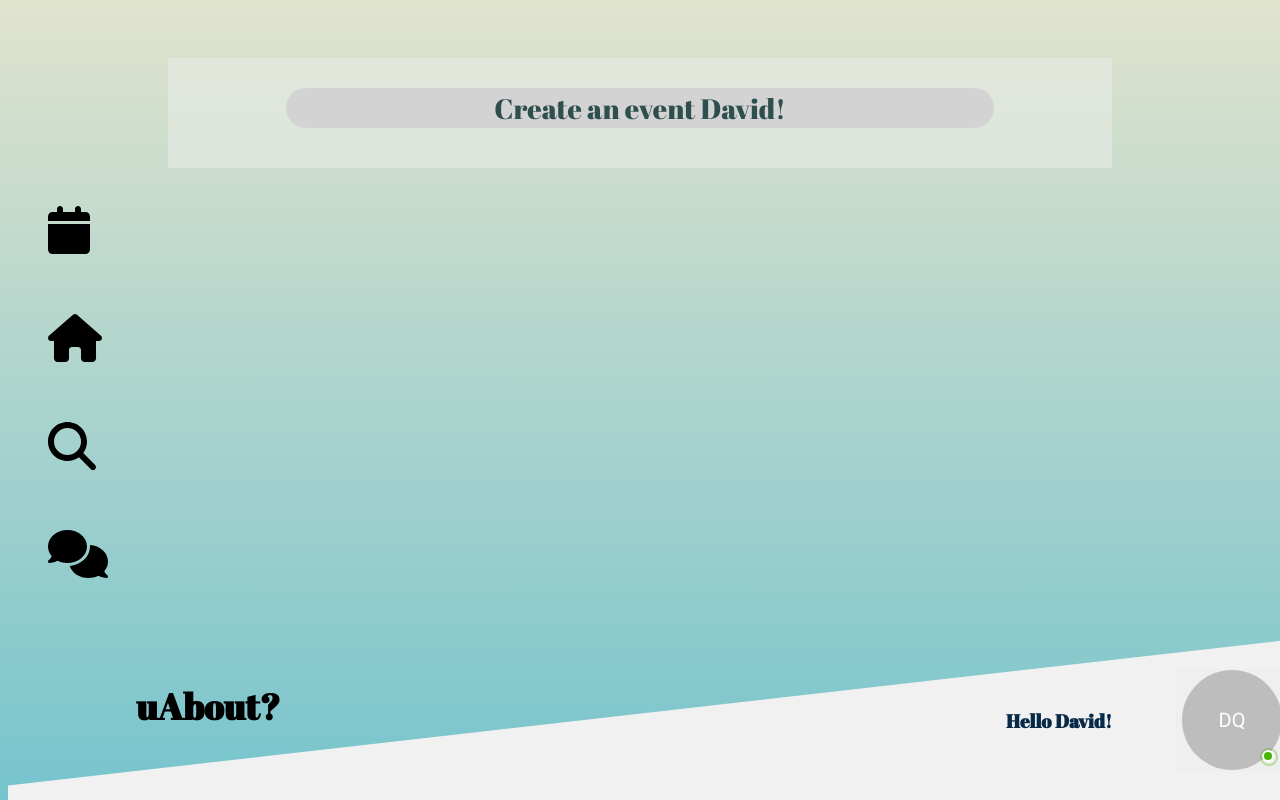
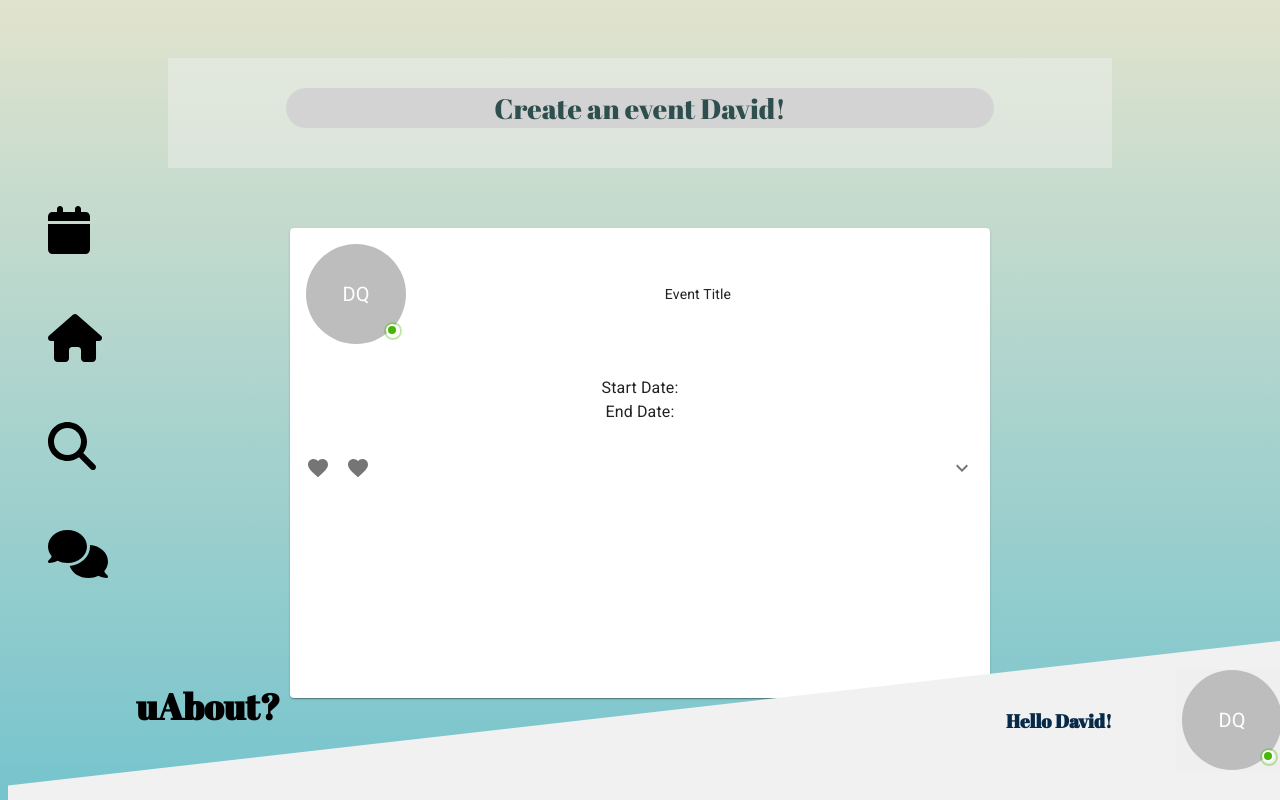
Before and after one commit to Eluented/uAbout, a React (Create React App) app in the folder uabout/client/: page /home in a window 1280 px wide. Built offline with nearby package versions, Linux system fonts and the light colour scheme.

Commit message:
Card component created

```diff
--- a/uabout/client/src/components/EventCard/index.js
+++ b/uabout/client/src/components/EventCard/index.js
@@ -1,19 +1,75 @@
-import React from "react";
+import * as React from "react";
+import { styled } from "@mui/material/styles";
+import Card from "@mui/material/Card";
+import CardHeader from "@mui/material/CardHeader";
+// import CardMedia from "@mui/material/CardMedia";
+import CardContent from "@mui/material/CardContent";
+import CardActions from "@mui/material/CardActions";
+import Collapse from "@mui/material/Collapse";
+import IconButton from "@mui/material/IconButton";
+import Typography from "@mui/material/Typography";
+import FavoriteIcon from "@mui/icons-material/Favorite";
+import ExpandMoreIcon from "@mui/icons-material/ExpandMore";
+import BackgroundLetterAvatars from "../AvatarIcon";
 
-const EventCard = () => {
+const ExpandMore = styled((props) => {
+  const { expand, ...other } = props;
+  return <IconButton {...other} />;
+})(({ theme, expand }) => ({
+  transform: !expand ? "rotate(0deg)" : "rotate(180deg)",
+  marginLeft: "auto",
+  transition: theme.transitions.create("transform", {
+    duration: theme.transitions.duration.shortest,
+  }),
+}));
+
+function EventCard() {
+  const [expanded, setExpanded] = React.useState(false);
+
+  const handleExpandClick = () => {
+    setExpanded(!expanded);
+  };
+
   return (
-    <div className="e-outer-container">
-      <div className="e-inner-container">
-        <h3>Event title</h3>
-        <div className="date-box">
-          <span>Start Date: </span>
-          <span>End Date: </span>
-        </div>
-        <p>Event Details</p>
-        <button type="submit">To go or not to go?</button>
-      </div>
-    </div>
+    <Card sx={{ maxWidth: 700 }}>
+      <CardHeader
+        avatar={<BackgroundLetterAvatars sx={{ width: 50, height: 50 }} />}
+        title="Event Title"
+      />
+      {/* <CardMedia
+      component="img"
+      height="194"
+      image=""
+      alt=""
+      /> */}
+      <CardContent>
+        <Typography>Start Date:</Typography>
+        <Typography>End Date:</Typography>
+      </CardContent>
+      <CardActions disableSpacing>
+        <IconButton aria-label="Going">
+          <FavoriteIcon />
+        </IconButton>
+        <IconButton aria-label="Comments">
+          <FavoriteIcon />
+        </IconButton>
+        <ExpandMore
+          expand={expanded}
+          onClick={handleExpandClick}
+          aria-expanded={expanded}
+          aria-label="show more"
+        >
+          <ExpandMoreIcon />
+        </ExpandMore>
+      </CardActions>
+      <Collapse in={expanded} timeout="auto" unmountOnExit>
+        <CardContent>
+          <Typography>Location: </Typography>
+          <Typography paragraph>Event Details</Typography>
+        </CardContent>
+      </Collapse>
+    </Card>
   );
-};
+}
 
 export default EventCard;
--- a/uabout/client/src/pages/HomePage/index.js
+++ b/uabout/client/src/pages/HomePage/index.js
@@ -19,9 +19,10 @@ const HomePage = () => {
             Create an event David!
           </button>
           {modalOpen && <EventForm setOpenModal={setModalOpen} />}
-          {/* <hr /> */}
         </div>
-        <div className="eventrender-container">{/* <EventCard /> */}</div>
+        <div className="eventrender-container">
+          <EventCard className="event-cards" />
+        </div>
       </div>
       <Footer />
     </div>
--- a/uabout/client/src/styles.css
+++ b/uabout/client/src/styles.css
@@ -292,8 +292,31 @@ hr {
   top: 10px;
 }
 
+/* Event component styling */
+.homepage-section {
+  display: block;
+  top: 10%;
+}
+
 .eventrender-container {
-  top: 200px;
+  display: flex;
+  justify-content: center;
+  position: relative;
+  top: 80px;
+  width: 70%;
+  padding: 30px;
+  margin: auto;
+  text-align: center;
+  height: 470px;
+  overflow-y: scroll;
+}
+
+.eventrender-container::-webkit-scrollbar {
+  display: none;
+}
+
+.MuiPaper-root {
+  width: 100%;
 }
 
 /* Profile Settings page */
@@ -337,4 +360,9 @@ hr {
     font-size: 20px;
     padding: 10px 5px;
   }
+
+  .eventrender-container {
+    width: 80%;
+    top: 100px;
+  }
 }
```
Also changed, not shown: uabout/client/src/pages/NotFoundPage/index.js (+3 -5 lines).
